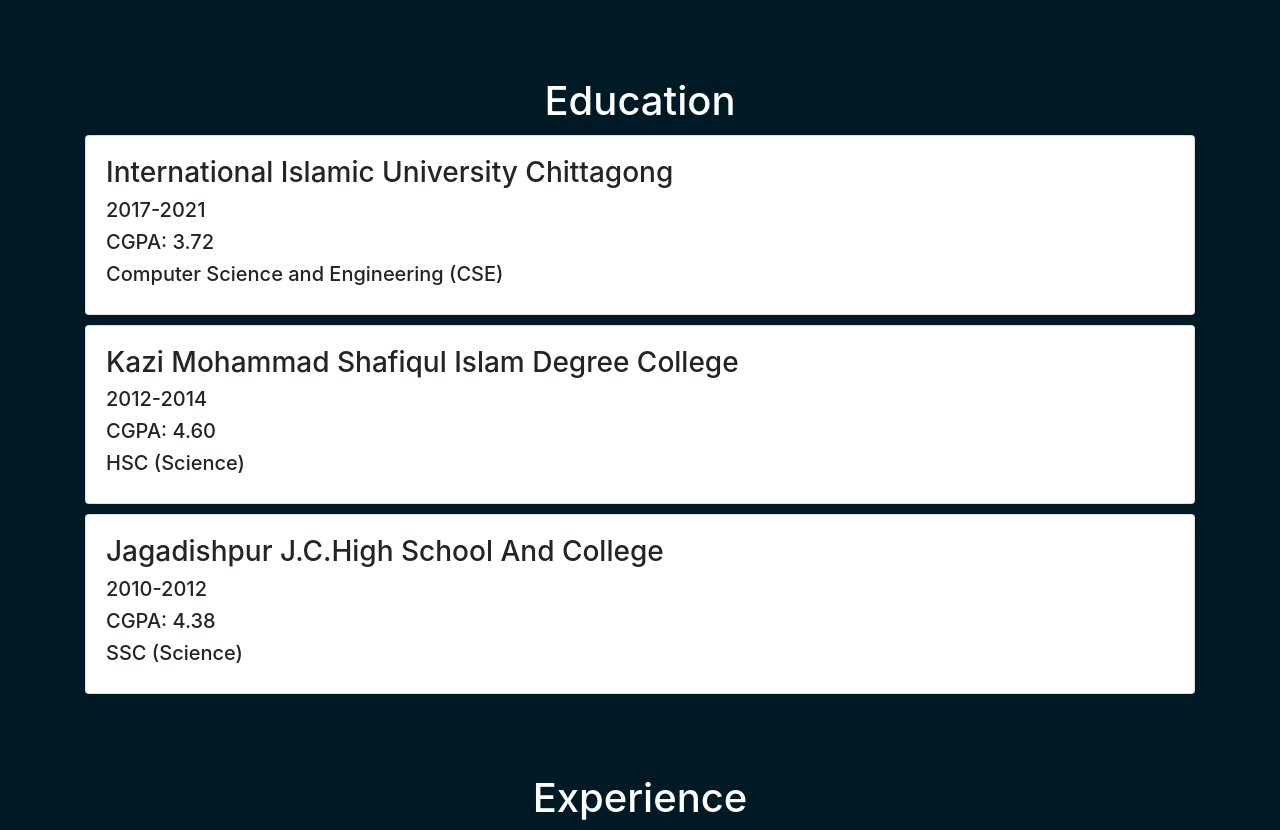
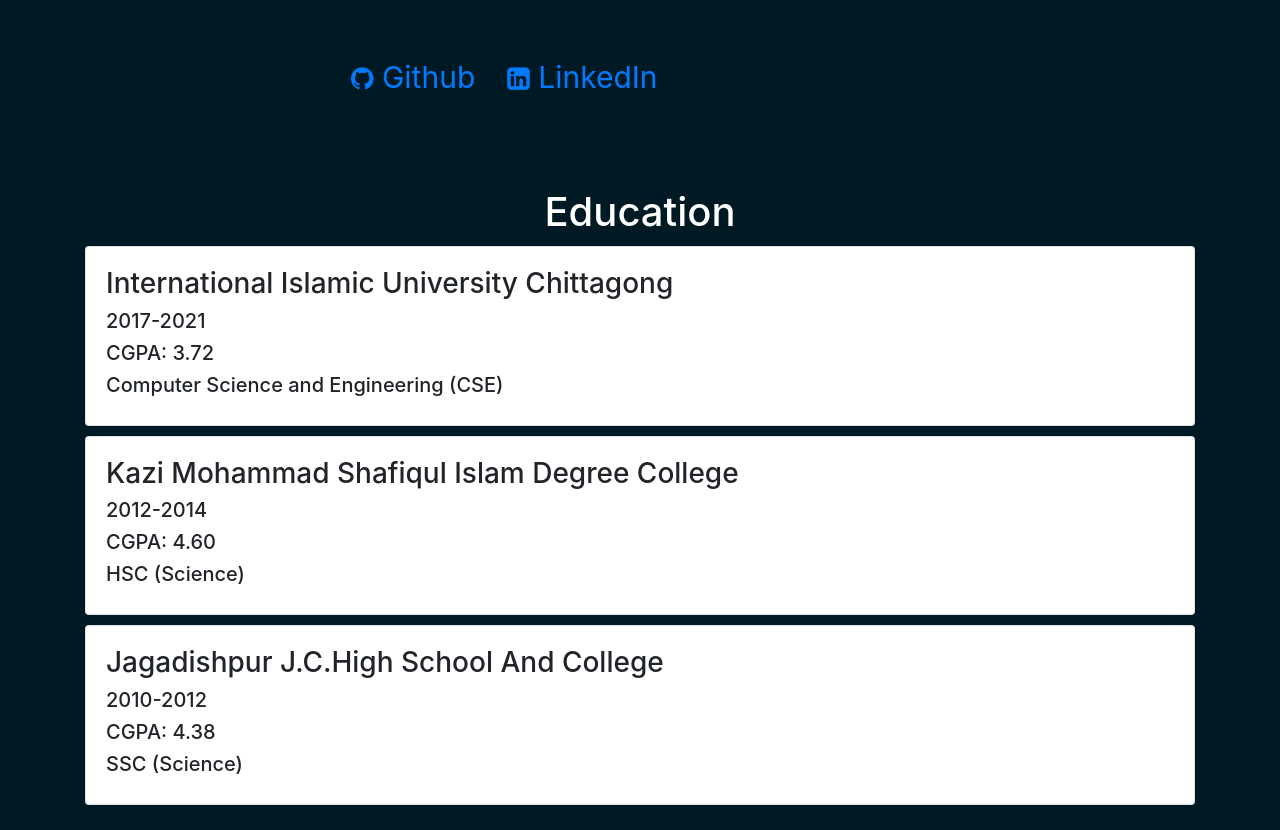
Before and after one commit to hossain95/my-portfolio, a plain HTML site: page index.html in a window 1280 px wide. Shown: the part 1577-2407 px from the top of the page. Drawn offline with nearby package versions, Linux system fonts and the light colour scheme.

Commit message:
Update index.html

```diff
--- a/index.html
+++ b/index.html
@@ -65,6 +65,16 @@
                 <p>
                     I'm also a font-end developer.
                 </p>
+            </div>
+            <div style="margin-top: 50px;">
+                <ul class="nav" style="font-size: 30px;">
+                    <li class="nav-item">
+                        <a class="nav-link" href="https://github.com/hossain95" target="blank"><code><i class='fa fa-github'></i></code> Github</a>
+                    </li>
+                    <li class="nav-item">
+                        <a class="nav-link" href="https://www.linkedin.com/in/mia-hossain-423a0117b/" target="blank"><code><i class='fa fa-linkedin-square'></i></code> LinkedIn</a>
+                    </li>
+                </ul>
             </div>
         </div>
     </div>
```
